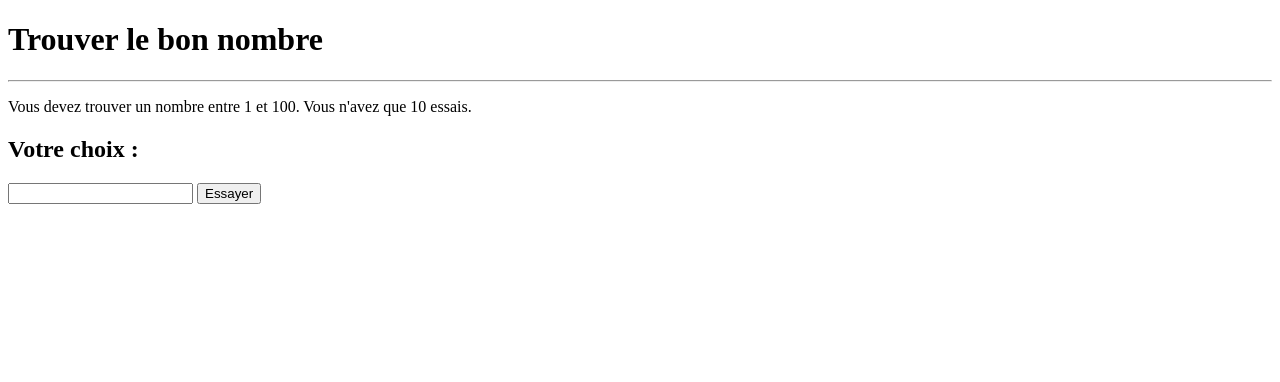
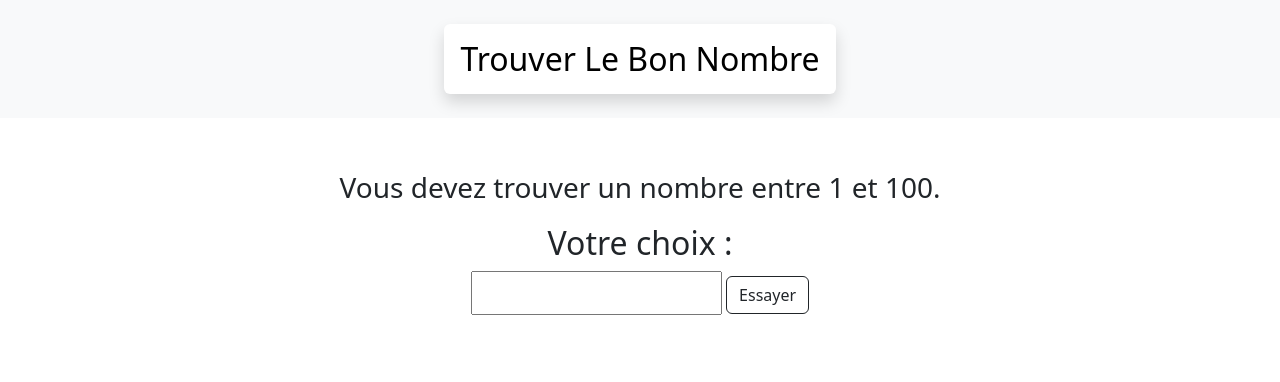
Before and after one commit to latyr0503/exo-js, a plain HTML site: page index.html in a window 1280 px wide. Drawn offline with nearby package versions, Linux system fonts and the light colour scheme.

Commit message:
ajout_de_bootstrap

```diff
--- a/index.html
+++ b/index.html
@@ -6,16 +6,33 @@
     <meta name="viewport" content="width=device-width, initial-scale=1.0">
     <title>exo de la team pédagogique</title>
     <script src="index.js" defer></script>
+    <link href="https://cdn.jsdelivr.net/npm/bootstrap@5.2.0-beta1/dist/css/bootstrap.min.css" rel="stylesheet"
+        integrity="sha384-0evHe/X+R7YkIZDRvuzKMRqM+OrBnVFBL6DOitfPri4tjfHxaWutUpFmBp4vmVor" crossorigin="anonymous">
 </head>
 <body>
-    <h1>Trouver le bon nombre</h1>
-    <hr>
-    <p>Vous devez trouver un nombre entre 1 et 100. Vous n'avez que 10 essais.</p>
-    <form>
-    <h2>Votre choix :</h2>
-    <input TYPE="number" NAME="nombre" id="nombre">
-    <input TYPE="BUTTON" VALUE="Essayer" onClick="Devine();">
-    <p id="result"></p>
-    </form>
+    <nav class="navbar bg-light">
+        <div class="container-fluid ">
+                <h1 class="navbar-text text-black text-capitalize fs-2 mx-auto shadow p-3 my-3 bg-body rounded">Trouver le bon nombre</h1>
+        </div>
+    </nav>
+    <div class="container">
+        <div class="row">
+            <div class="col-12 my-5 text-center">
+                <p class="fs-3 fw-light">Vous devez trouver un nombre entre 1 et 100.</p>
+                <form>
+                <h2>Votre choix :</h2>
+                <input class="p-2" TYPE="number" NAME="nombre" id="nombre">
+                <button type="button" onClick="Devine();" class="btn btn-outline-dark align-self-center">Essayer</button>
+                <p id="result"></p>
+                </form>
+            </div>
+        </div>
+
+    </div>
+
+    <!-- JavaScript Bundle with Popper -->
+    <script src="https://cdn.jsdelivr.net/npm/bootstrap@5.2.0-beta1/dist/js/bootstrap.bundle.min.js"
+        integrity="sha384-pprn3073KE6tl6bjs2QrFaJGz5/SUsLqktiwsUTF55Jfv3qYSDhgCecCxMW52nD2" crossorigin="anonymous">
+        </script>
 </body>
 </html>
```
